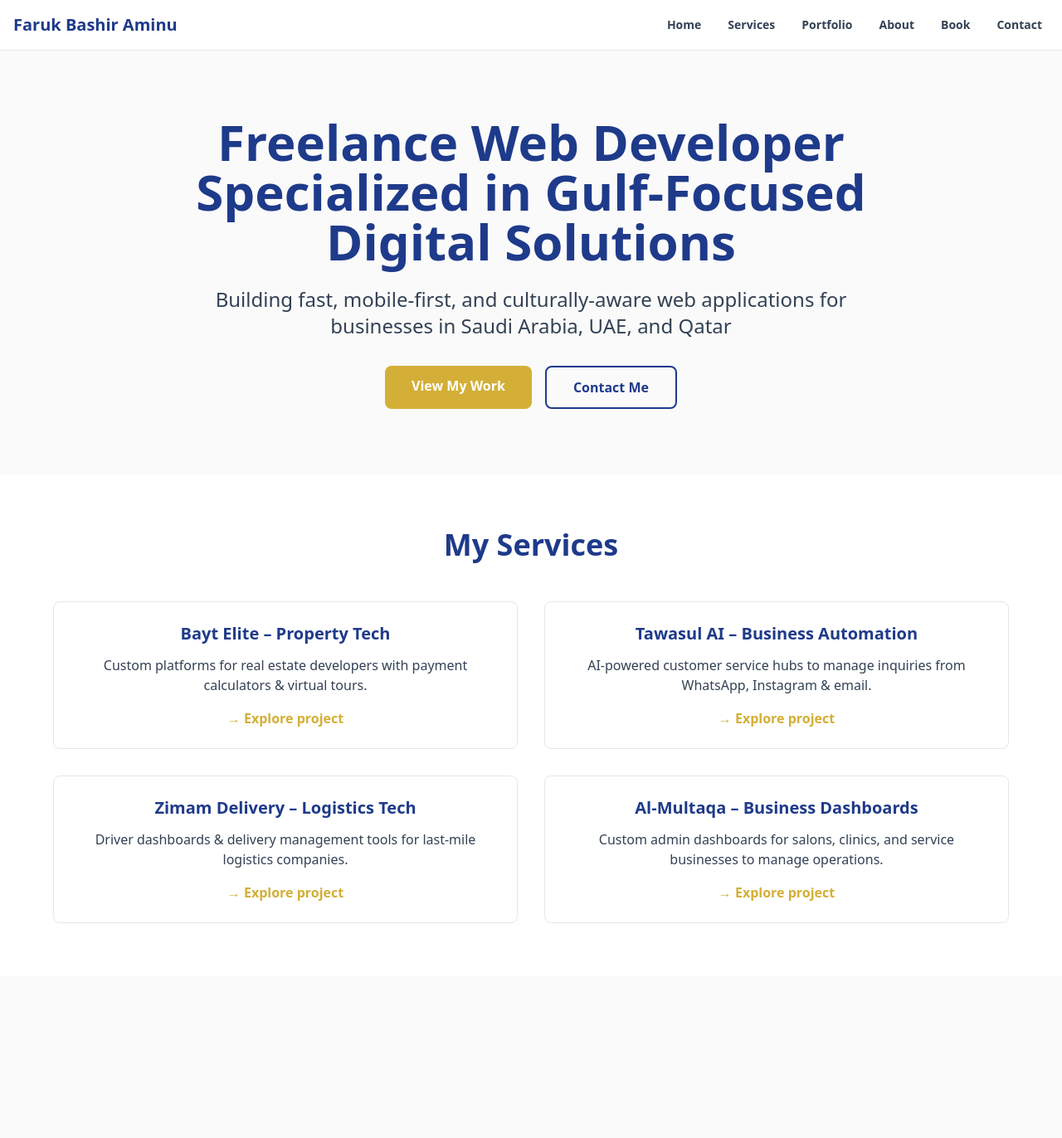
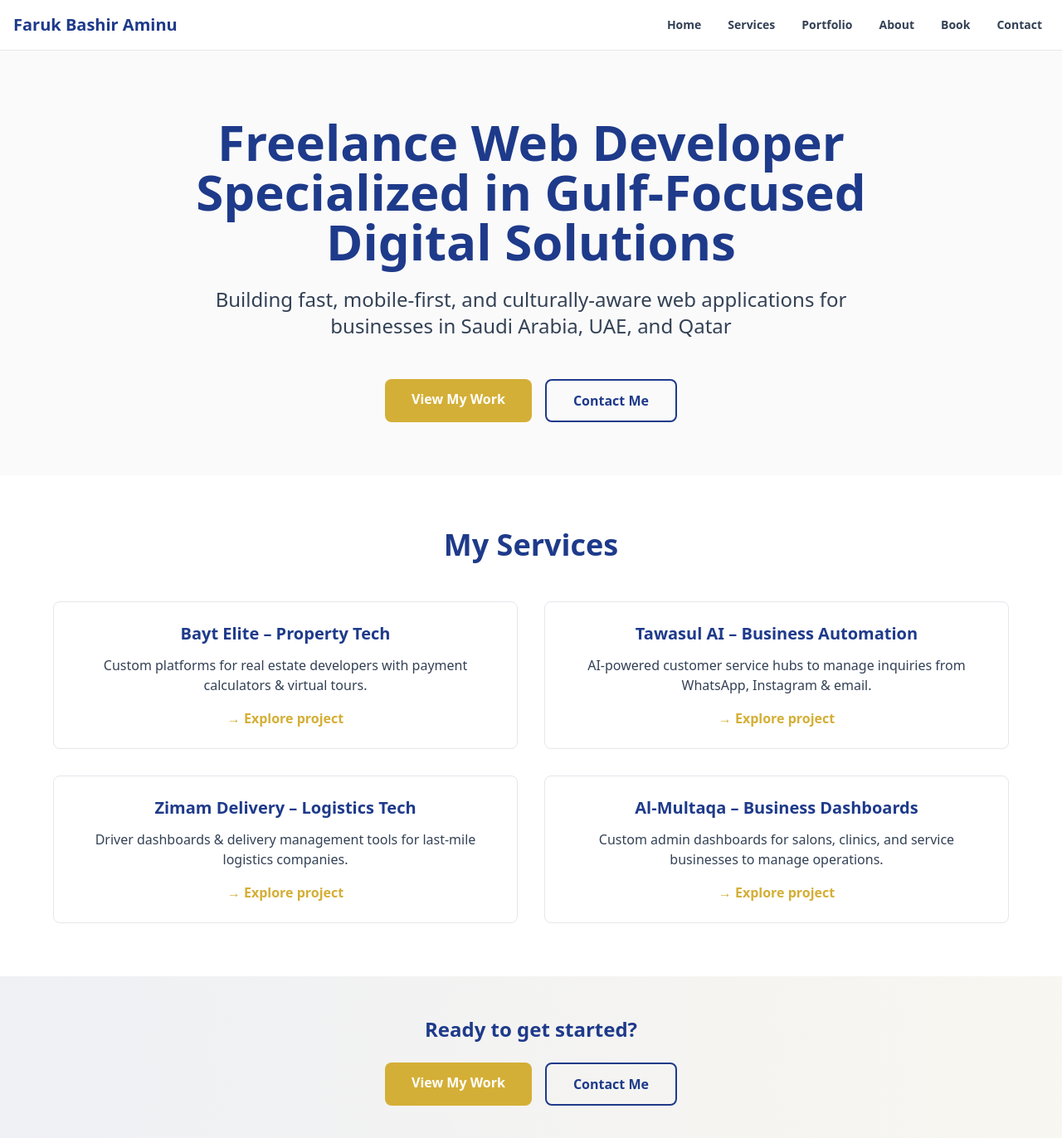
Before and after one commit to fazetdev/fazet.dev, a Next.js app: page /ar in a window 1280 px wide. Shown: the top 1372 px of the page at 83% size. Before the commit the page ends 1177 px from the top, so only its background shows below. Built offline with nearby package versions, Linux system fonts and the light colour scheme; what tailwindcss-rtl would draw is missing.

Commit message:
feat: add sticky CTA bar to home page
- Sticky CTA bar appears when scrolling
- Contains 'View My Work' and 'Contact Me' buttons
- Multiple CTAs throughout page for better conversion
- Smooth animations and responsive design

```diff
--- a/app/[locale]/page.js
+++ b/app/[locale]/page.js
@@ -1,7 +1,20 @@
+"use client";
+
+import { useState, useEffect } from 'react';
 import Link from 'next/link';
 
 export default function Home({ params }) {
   const locale = params?.slug?.[0] || 'en';
+  const [isScrolled, setIsScrolled] = useState(false);
+
+  useEffect(() => {
+    const handleScroll = () => {
+      setIsScrolled(window.scrollY > 100);
+    };
+
+    window.addEventListener('scroll', handleScroll);
+    return () => window.removeEventListener('scroll', handleScroll);
+  }, []);
 
   const content = {
     en: {
@@ -84,20 +97,45 @@ export default function Home({ params }) {
 
   return (
     <div className="min-h-screen bg-background" dir={locale === 'ar' ? 'rtl' : 'ltr'}>
-      {/* Hero */}
-      <section className="py-20 px-4 text-center">
+      {/* Hero Section */}
+      <section className="pt-20 pb-16 px-4 text-center relative">
         <div className="max-w-4xl mx-auto">
           <h1 className="text-4xl md:text-6xl font-bold text-primary mb-6">{t.hero.title}</h1>
-          <p className="text-xl md:text-2xl text-text mb-8 max-w-3xl mx-auto">{t.hero.subtitle}</p>
+          <p className="text-xl md:text-2xl text-text mb-12 max-w-3xl mx-auto">{t.hero.subtitle}</p>
+
+          {/* Original CTA - Shows on initial load */}
           <div className="flex flex-col sm:flex-row gap-4 justify-center">
-            <Link href={`/${locale}/portfolio`} className="bg-accent text-white px-8 py-3 rounded-lg font-semibold hover:bg-yellow-600 transition-colors">{t.hero.viewWork}</Link>
-            <Link href={`/${locale}/contact`} className="border-2 border-primary text-primary px-8 py-3 rounded-lg font-semibold hover:bg-primary hover:text-white transition-colors">{t.hero.contactMe}</Link>
+            <Link href={`/${locale}/portfolio`} className="bg-accent text-white px-8 py-3 rounded-lg font-semibold hover:bg-yellow-600 transition-colors">
+              {t.hero.viewWork}
+            </Link>
+            <Link href={`/${locale}/contact`} className="border-2 border-primary text-primary px-8 py-3 rounded-lg font-semibold hover:bg-primary hover:text-white transition-colors">
+              {t.hero.contactMe}
+            </Link>
           </div>
         </div>
       </section>
 
-      {/* Services */}
-      <section className="py-16 px-4 bg-white">
+      {/* Sticky CTA Bar - Appears when scrolling */}
+      <div className={`fixed ${isScrolled ? 'bottom-0 opacity-100' : '-bottom-20 opacity-0'} left-0 right-0 bg-white border-t border-gray-200 shadow-lg py-4 px-4 transition-all duration-300 z-40`}>
+        <div className="max-w-4xl mx-auto">
+          <div className="flex flex-col sm:flex-row gap-4 justify-center items-center">
+            <span className="text-text font-medium hidden sm:block">
+              {locale === 'ar' ? 'مستعد لبدء مشروعك؟' : 'Ready to start your project?'}
+            </span>
+            <div className="flex flex-col sm:flex-row gap-3">
+              <Link href={`/${locale}/portfolio`} className="bg-accent text-white px-6 py-2 rounded-lg font-semibold hover:bg-yellow-600 transition-colors text-center text-sm sm:text-base">
+                {t.hero.viewWork}
+              </Link>
+              <Link href={`/${locale}/contact`} className="border-2 border-primary text-primary px-6 py-2 rounded-lg font-semibold hover:bg-primary hover:text-white transition-colors text-center text-sm sm:text-base">
+                {t.hero.contactMe}
+              </Link>
+            </div>
+          </div>
+        </div>
+      </div>
+
+      {/* Services Section */}
+      <section className="py-16 px-4 bg-white relative z-30">
         <div className="max-w-6xl mx-auto">
           <h2 className="text-3xl md:text-4xl font-bold text-primary text-center mb-12">{t.services.title}</h2>
           <div className="grid md:grid-cols-2 gap-8">
@@ -105,9 +143,28 @@ export default function Home({ params }) {
               <div key={i} className="text-center p-6 border border-gray-200 rounded-lg hover:shadow-lg transition-shadow">
                 <h3 className="text-xl font-bold text-primary mb-3">{service.title}</h3>
                 <p className="text-text mb-4">{service.description}</p>
-                <Link href={service.link} className="text-accent font-semibold hover:underline inline-flex items-center">→ {service.linkText}</Link>
+                <Link href={service.link} className="text-accent font-semibold hover:underline inline-flex items-center">
+                  → {service.linkText}
+                </Link>
               </div>
             ))}
+          </div>
+        </div>
+      </section>
+
+      {/* Bottom CTA - For users who scroll all the way down */}
+      <section className="py-12 px-4 bg-gradient-to-r from-primary/5 to-accent/5">
+        <div className="max-w-4xl mx-auto text-center">
+          <h3 className="text-2xl font-bold text-primary mb-6">
+            {locale === 'ar' ? 'مستعد للبدء؟' : 'Ready to get started?'}
+          </h3>
+          <div className="flex flex-col sm:flex-row gap-4 justify-center">
+            <Link href={`/${locale}/portfolio`} className="bg-accent text-white px-8 py-3 rounded-lg font-semibold hover:bg-yellow-600 transition-colors">
+              {t.hero.viewWork}
+            </Link>
+            <Link href={`/${locale}/contact`} className="border-2 border-primary text-primary px-8 py-3 rounded-lg font-semibold hover:bg-primary hover:text-white transition-colors">
+              {t.hero.contactMe}
+            </Link>
           </div>
         </div>
       </section>
```
